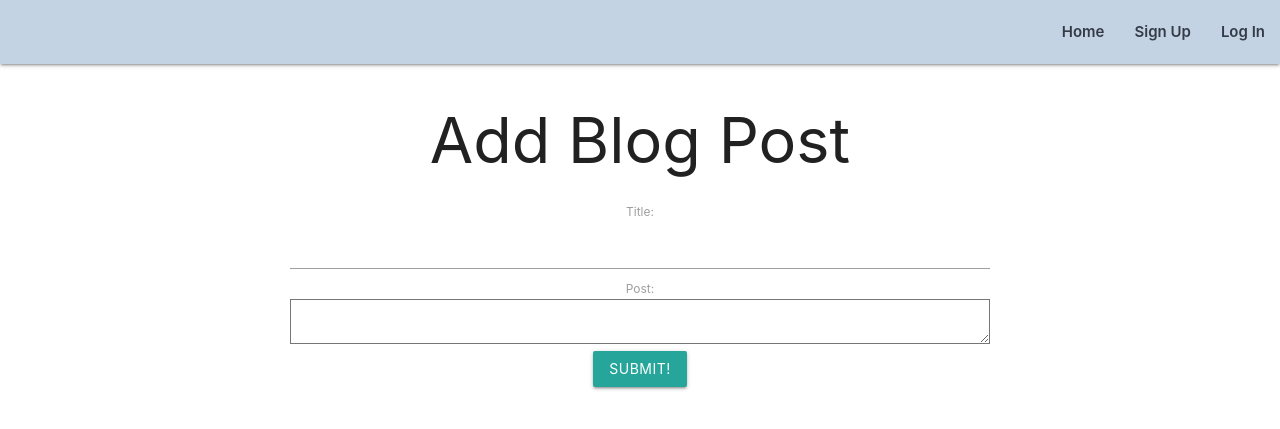
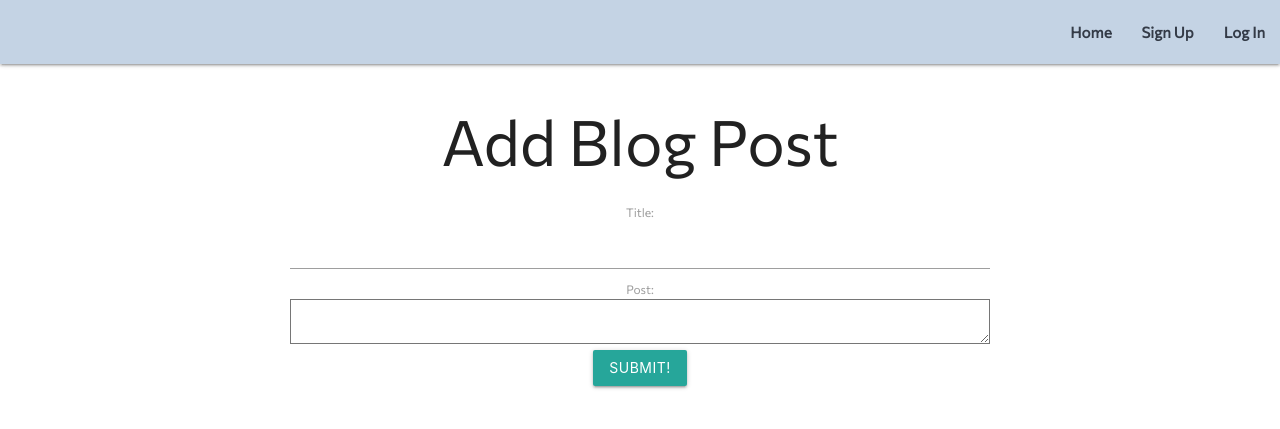
Before and after one commit to kkonkel23/Eco-Acts, a Django app: page /blog/create/ in a window 1280 px wide. Shown: the top 429 px of the page. Run offline with Django 3.2, Linux system fonts and the light colour scheme.

Commit message:
add readme

```diff
--- a/main_app/static/css/style.css
+++ b/main_app/static/css/style.css
@@ -2,6 +2,7 @@ body {
     padding: 0;
     margin: 0;
     text-align: center;
+    font-family: 'Commissioner', sans-serif;
 }
 
 .logo-img {
--- a/main_app/templates/base.html
+++ b/main_app/templates/base.html
@@ -9,6 +9,7 @@
   <title>Eco-Acts</title>
   <link rel="stylesheet" type="text/css" href="{% static 'css/style.css' %}">
   <link rel="stylesheet" href="https://cdnjs.cloudflare.com/ajax/libs/materialize/1.0.0/css/materialize.min.css">
+  <link href="https://fonts.googleapis.com/css2?family=Commissioner&display=swap" rel="stylesheet">
 </head>
 <body>
   <header class="navbar-fixed">
```
Also changed, not shown: README.md (added).
